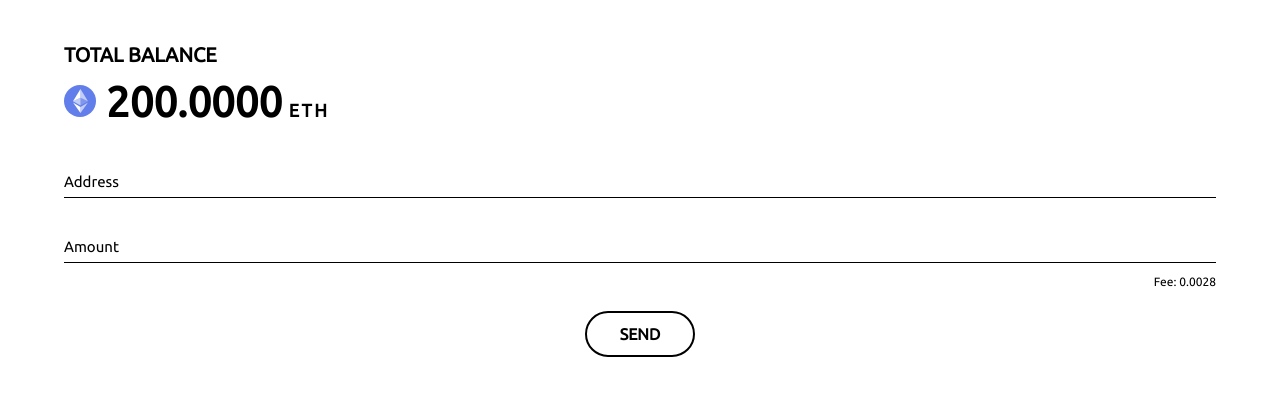
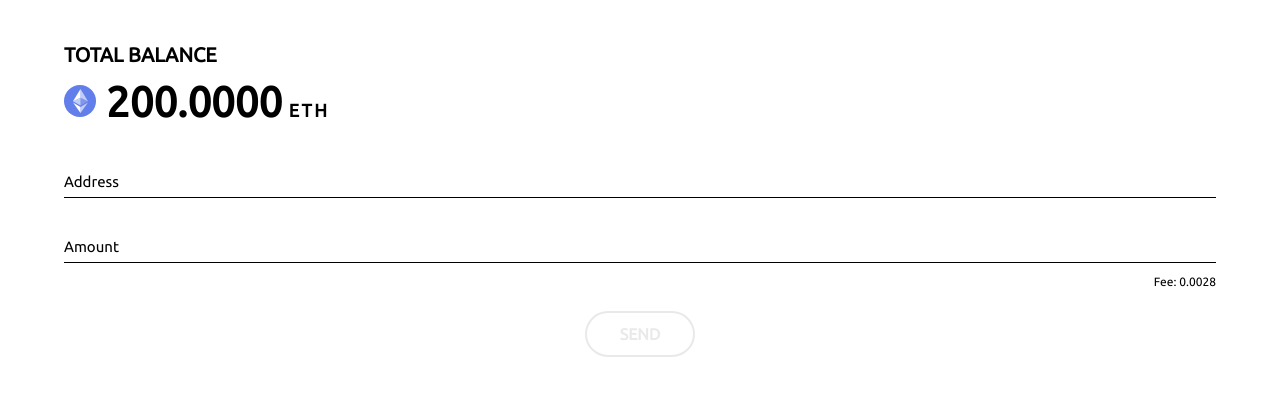
Before and after one commit to Nicocappabianca/challenge-ripio, a Next.js app: page / in a window 1280 px wide. Shown: the top 396 px of the page. Built offline with nearby package versions, Linux system fonts and the light colour scheme; what @artsy/fresnel, color-js would draw is missing.

Commit message:
[WIP] handleSend

```diff
--- a/components/SendForm.tsx
+++ b/components/SendForm.tsx
@@ -1,18 +1,28 @@
-import React, { FC, useState, useEffect } from 'react';
+import React, { FC, useState, useEffect, FormEvent } from 'react';
 import { FloatingLabel, Button } from '@/components';
+import axios from 'axios';
 
 type SendFormProps = {
   className?: string;
   totalBalance: number;
+  setBalance: any;
   fee: number;
 };
 
-const SendForm: FC<SendFormProps> = ({ className, totalBalance, fee }) => {
+const SendForm: FC<SendFormProps> = ({ className, totalBalance, fee, setBalance }) => {
+  /* address values */
   const [addressError, setAddressError] = useState(false);
   const [address, setAddress] = useState<string | null>(null);
 
+  /* amount values */
   const [amountError, setAmountError] = useState(false);
   const [amount, setAmount] = useState<number>(0);
+
+  /* submit values */
+  const [processingSubmit, setProcessingSubmit] = useState(false);
+  const [submitError, setSubmitError] = useState(false);
+
+  const [buttonText, setButtonText] = useState('send');
 
   useEffect(() => {
     if (amount < 0 || amount > totalBalance - fee || isNaN(amount)) {
@@ -30,8 +40,38 @@ const SendForm: FC<SendFormProps> = ({ className, totalBalance, fee }) => {
     }
   }, [address]);
 
+  const handleSend = (e: FormEvent<HTMLFormElement>) => {
+    e.preventDefault();
+
+    if (address && amount) {
+      setProcessingSubmit(true);
+      setButtonText('sending...');
+      axios
+        .post('/api/sendAmount', { address: address, amount: amount })
+        .then(() => {
+          setProcessingSubmit(false);
+          setButtonText('send');
+
+          /* subtract transaction from total balance */
+          setBalance(totalBalance - amount - fee);
+        })
+        .catch(() => {
+          setProcessingSubmit(false);
+          setSubmitError(true);
+          setButtonText('¡Error!');
+        });
+    } else {
+      setProcessingSubmit(false);
+      setSubmitError(true);
+      setButtonText('¡Error!');
+    }
+
+    setAmount(0);
+    setAddress(null);
+  };
+
   return (
-    <form className={`SendForm ${className ? className : ''}`} method="post">
+    <form className={`SendForm ${className ? className : ''}`} method="post" onSubmit={handleSend}>
       <FloatingLabel
         type="text"
         className="input-address"
@@ -53,7 +93,13 @@ const SendForm: FC<SendFormProps> = ({ className, totalBalance, fee }) => {
       />
       <p className="fee">Fee: {fee.toFixed(4)}</p>
 
-      <Button label={`Send`} className="send_button" />
+      <Button
+        label={buttonText}
+        className="send_button"
+        disabled={
+          amountError || addressError || !amount || !address || submitError || processingSubmit
+        }
+      />
 
       <style jsx>
         {`
--- a/containers/SendContainer.tsx
+++ b/containers/SendContainer.tsx
@@ -1,8 +1,8 @@
-import React, { FC } from 'react';
+import React, { FC, useState } from 'react';
 import { SendForm } from '@/components';
 
 const SendContainer: FC = () => {
-  const totalBalance = 200;
+  const [totalBalance, setTotalBalance] = useState(200);
   const currency = 'eth';
   const fee = Math.random() * (0.003 - 0.002) + 0.002;
 
@@ -20,7 +20,12 @@ const SendContainer: FC = () => {
           </div>
         </div>
 
-        <SendForm fee={fee} totalBalance={totalBalance} className="send_form" />
+        <SendForm
+          fee={fee}
+          totalBalance={totalBalance}
+          setBalance={setTotalBalance}
+          className="send_form"
+        />
       </div>
 
       <style jsx>
```
